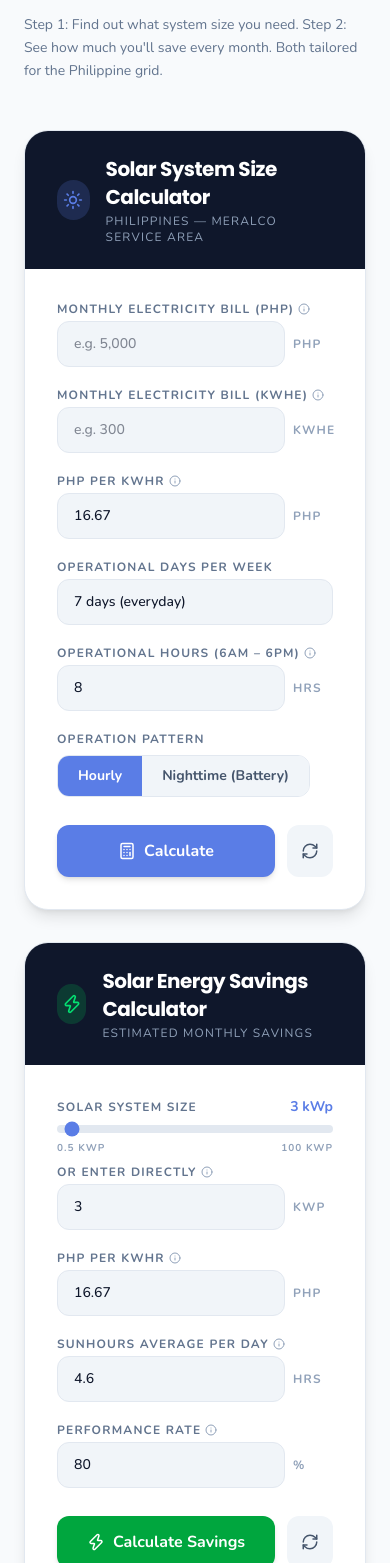
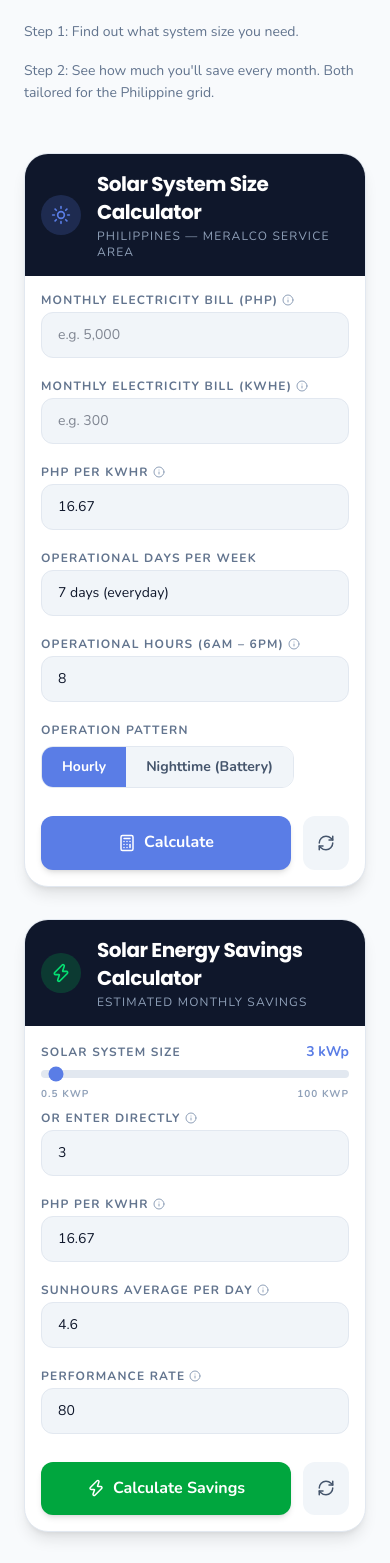
Before and after one commit to kitdea/aibishter-solar, a Next.js app: page /solar-calculator in a window 390 px wide. Shown: the part 1045-2608 px from the top of the page. Built offline with nearby package versions, Linux system fonts and the light colour scheme.

Commit message:
code simplified

```diff
--- a/src/app/globals.css
+++ b/src/app/globals.css
@@ -26,7 +26,10 @@
 body {
   background: var(--background);
   color: var(--foreground);
+  font-size: 1rem;
+  line-height: 1.6;
 }
+
 
 h1, h2, h3, h4, h5, h6 {
   font-family: var(--font-poppins), ui-sans-serif, system-ui, sans-serif;
--- a/src/app/layout.tsx
+++ b/src/app/layout.tsx
@@ -7,14 +7,16 @@ import { ThemeProvider } from "@/components/ThemeProvider";
 
 const poppins = Poppins({
   subsets: ["latin"],
-  weight: ["300", "400", "500", "600", "700", "800", "900"],
+  weight: ["400", "600", "700"],
   variable: "--font-poppins",
+  display: "swap",
 });
 
 const nunito = Nunito({
   subsets: ["latin"],
-  weight: ["300", "400", "500", "600", "700", "800"],
+  weight: ["400", "600", "700"],
   variable: "--font-nunito",
+  display: "swap",
 });
 
 export const metadata: Metadata = {
--- a/src/app/solar-calculator/page.tsx
+++ b/src/app/solar-calculator/page.tsx
@@ -44,19 +44,20 @@ function toNum(v: string): number {
   return isNaN(n) || n < 0 ? 0 : n;
 }
 
-function formatPHP(n: number): string {
-  return new Intl.NumberFormat("en-PH", {
+const phpFormatter = new Intl.NumberFormat("en-PH", {
   style: "currency",
   currency: "PHP",
   minimumFractionDigits: 2,
   maximumFractionDigits: 2,
-  }).format(n);
+});
+
+function formatPHP(n: number): string {
+  return phpFormatter.format(n);
 }
 
 // ─── Sub-components ───────────────────────────────────────────────────────────
 function InputField({
   label,
-  unit,
   value,
   onChange,
   type = "number",
@@ -67,7 +68,6 @@ function InputField({
   hint,
 }: {
   label: string;
-  unit?: string;
   value: string;
   onChange: (v: string) => void;
   type?: string;
@@ -88,7 +88,6 @@ function InputField({
           </span>
         )}
       </label>
-      <div className="flex items-center gap-2">
       <input
         id={id}
         type={type}
@@ -98,27 +97,19 @@ function InputField({
         value={value}
         onChange={(e) => onChange(e.target.value)}
         placeholder={placeholder}
-          className="flex-1 bg-slate-100 dark:bg-slate-800 border border-slate-200 dark:border-slate-700 rounded-xl px-4 py-3 text-slate-900 dark:text-white focus:outline-none focus:ring-2 focus:ring-accent-blue transition-all text-sm font-medium"
+        className="w-full bg-slate-100 dark:bg-slate-800 border border-slate-200 dark:border-slate-700 rounded-xl px-4 py-3 text-slate-900 dark:text-white focus:outline-none focus:ring-2 focus:ring-accent-blue transition-all text-sm font-medium"
       />
-        {unit && (
-          <span className="text-xs font-bold text-slate-400 dark:text-slate-500 uppercase tracking-widest w-10 shrink-0">
-            {unit}
-          </span>
-        )}
-      </div>
     </div>
   );
 }
 
 function SelectField({
   label,
-  unit,
   value,
   onChange,
   options,
 }: {
   label: string;
-  unit?: string;
   value: string;
   onChange: (v: string) => void;
   options: { label: string; value: string }[];
@@ -129,23 +120,16 @@ function SelectField({
       <label htmlFor={id} className="text-xs font-bold uppercase tracking-widest text-slate-500 dark:text-slate-400">
         {label}
       </label>
-      <div className="flex items-center gap-2">
       <select
         id={id}
         value={value}
         onChange={(e) => onChange(e.target.value)}
-          className="flex-1 bg-slate-100 dark:bg-slate-800 border border-slate-200 dark:border-slate-700 rounded-xl px-4 py-3 text-slate-900 dark:text-white focus:outline-none focus:ring-2 focus:ring-accent-blue transition-all text-sm font-medium appearance-none"
+        className="w-full bg-slate-100 dark:bg-slate-800 border border-slate-200 dark:border-slate-700 rounded-xl px-4 py-3 text-slate-900 dark:text-white focus:outline-none focus:ring-2 focus:ring-accent-blue transition-all text-sm font-medium appearance-none"
       >
         {options.map((o) => (
           <option key={o.value} value={o.value}>{o.label}</option>
         ))}
       </select>
-        {unit && (
-          <span className="text-xs font-bold text-slate-400 dark:text-slate-500 uppercase tracking-widest w-10 shrink-0">
-            {unit}
-          </span>
-        )}
-      </div>
     </div>
   );
 }
@@ -165,8 +149,7 @@ function ResultBadge({ label, value, unit }: { label: string; value: string; uni
 }
 
 // ─── Calculator 1: System Size ─────────────────────────────────────────────────
-function SystemSizeCalculator() {
-  const defaultInput: SizingInput = {
+const defaultSizingInput: SizingInput = {
   monthlyBillPHP: "",
   monthlyBillKWh: "",
   phpPerKWhr: String(MERALCO_RATE),
@@ -174,7 +157,9 @@ function SystemSizeCalculator() {
   opHours: "8",
   pattern: "hourly",
 };
-  const [input, setInput] = useState<SizingInput>(defaultInput);
+
+function SystemSizeCalculator() {
+  const [input, setInput] = useState<SizingInput>(defaultSizingInput);
   const [result, setResult] = useState<number | null>(null);
 
   const set = useCallback(
@@ -215,7 +200,7 @@ function SystemSizeCalculator() {
   };
 
   const reset = () => {
-    setInput(defaultInput);
+    setInput(defaultSizingInput);
     setResult(null);
   };
 
@@ -232,8 +217,8 @@ function SystemSizeCalculator() {
   return (
     <div className="bg-white dark:bg-slate-900 rounded-3xl border border-slate-200 dark:border-slate-800 shadow-lg overflow-hidden">
       {/* Header */}
-      <div className="bg-slate-900 dark:bg-slate-800 px-8 py-6 flex items-center gap-4">
-        <div className="w-10 h-10 rounded-full bg-accent-blue/20 flex items-center justify-center">
+      <div className="bg-slate-900 dark:bg-slate-800 px-4 py-4 sm:px-8 sm:py-6 flex items-center gap-4">
+        <div className="w-10 h-10 rounded-full bg-accent-blue/20 flex items-center justify-center shrink-0">
           <Sun size={20} className="text-accent-blue" />
         </div>
         <div>
@@ -244,12 +229,11 @@ function SystemSizeCalculator() {
         </div>
       </div>
 
-      <div className="p-8 space-y-5">
+      <div className="p-4 sm:p-8 space-y-5">
         {/* Bill inputs */}
         <div className="grid grid-cols-1 sm:grid-cols-2 gap-5">
           <InputField
             label="Monthly Electricity Bill (PHP)"
-            unit="PHP"
             value={input.monthlyBillPHP}
             onChange={set("monthlyBillPHP")}
             placeholder="e.g. 5,000"
@@ -258,7 +242,6 @@ function SystemSizeCalculator() {
           />
           <InputField
             label="Monthly Electricity Bill (kWhe)"
-            unit="kWhe"
             value={input.monthlyBillKWh}
             onChange={set("monthlyBillKWh")}
             placeholder="e.g. 300"
@@ -269,7 +252,6 @@ function SystemSizeCalculator() {
 
         <InputField
           label="PHP per kWhr"
-          unit="PHP"
           value={input.phpPerKWhr}
           onChange={set("phpPerKWhr")}
           placeholder={String(MERALCO_RATE)}
@@ -278,7 +260,6 @@ function SystemSizeCalculator() {
           hint="Check your Meralco or distribution utility bill. Average residential rate is PHP 16.67/kWh."
         />
 
-        <div className="grid grid-cols-1 sm:grid-cols-2 gap-5">
         <SelectField
           label="Operational Days per Week"
           value={input.daysPerWeek}
@@ -287,7 +268,6 @@ function SystemSizeCalculator() {
         />
         <InputField
           label="Operational Hours (6am – 6pm)"
-            unit="hrs"
           value={input.opHours}
           onChange={set("opHours")}
           placeholder="8"
@@ -296,7 +276,6 @@ function SystemSizeCalculator() {
           step="0.5"
           hint="How many hours per day does your household/business operate during solar production hours?"
         />
-        </div>
 
         {/* Pattern Toggle */}
         <div className="flex flex-col gap-2">
@@ -364,14 +343,15 @@ function SystemSizeCalculator() {
 }
 
 // ─── Calculator 2: Savings ─────────────────────────────────────────────────────
-function SavingsCalculator() {
-  const defaultInput: SavingsInput = {
+const defaultSavingsInput: SavingsInput = {
   systemSizeKWp: "3",
   phpPerKWhr: String(MERALCO_RATE),
   sunHours: String(PH_PEAK_SUN_HOURS),
   performanceRate: String(DEFAULT_PERF_RATIO),
 };
-  const [input, setInput] = useState<SavingsInput>(defaultInput);
+
+function SavingsCalculator() {
+  const [input, setInput] = useState<SavingsInput>(defaultSavingsInput);
   const [result, setResult] = useState<number | null>(null);
 
   const set = useCallback(
@@ -396,15 +376,15 @@ function SavingsCalculator() {
   };
 
   const reset = () => {
-    setInput(defaultInput);
+    setInput(defaultSavingsInput);
     setResult(null);
   };
 
   return (
     <div className="bg-white dark:bg-slate-900 rounded-3xl border border-slate-200 dark:border-slate-800 shadow-lg overflow-hidden">
       {/* Header */}
-      <div className="bg-slate-900 dark:bg-slate-800 px-8 py-6 flex items-center gap-4">
-        <div className="w-10 h-10 rounded-full bg-green-500/20 flex items-center justify-center">
+      <div className="bg-slate-900 dark:bg-slate-800 px-4 py-4 sm:px-8 sm:py-6 flex items-center gap-4">
+        <div className="w-10 h-10 rounded-full bg-green-500/20 flex items-center justify-center shrink-0">
           <Zap size={20} className="text-green-400" />
         </div>
         <div>
@@ -415,7 +395,7 @@ function SavingsCalculator() {
         </div>
       </div>
 
-      <div className="p-8 space-y-5">
+      <div className="p-4 sm:p-8 space-y-5">
         {/* Slider for system size */}
         <div className="flex flex-col gap-2">
           <div className="flex justify-between items-center">
@@ -440,7 +420,6 @@ function SavingsCalculator() {
           {/* Also allow direct input */}
           <InputField
             label="Or Enter Directly"
-            unit="kWp"
             value={input.systemSizeKWp}
             onChange={set("systemSizeKWp")}
             placeholder="e.g. 3"
@@ -453,7 +432,6 @@ function SavingsCalculator() {
 
         <InputField
           label="PHP per kWhr"
-          unit="PHP"
           value={input.phpPerKWhr}
           onChange={set("phpPerKWhr")}
           placeholder={String(MERALCO_RATE)}
@@ -464,7 +442,6 @@ function SavingsCalculator() {
 
         <InputField
           label="Sunhours Average per Day"
-          unit="hrs"
           value={input.sunHours}
           onChange={set("sunHours")}
           placeholder={String(PH_PEAK_SUN_HOURS)}
@@ -476,7 +453,6 @@ function SavingsCalculator() {
 
         <InputField
           label="Performance Rate"
-          unit="%"
           value={input.performanceRate}
           onChange={set("performanceRate")}
           placeholder={String(DEFAULT_PERF_RATIO)}
@@ -541,6 +517,13 @@ function SavingsCalculator() {
 }
 
 // ─── Page ─────────────────────────────────────────────────────────────────────
+const quickStats = [
+  { icon: <Sun size={20} />, label: "Avg. Peak Sun Hours", value: "4.6 hrs/day", note: "Philippines PAGASA" },
+  { icon: <Zap size={20} />, label: "Meralco Ref. Rate", value: "PHP 16.67/kWh", note: "Residential average" },
+  { icon: <Leaf size={20} />, label: "System Performance", value: "75–85%", note: "PH climate-adjusted" },
+  { icon: <ShieldCheck size={20} />, label: "Panel Warranty", value: "25 Years", note: "Manufacturer guarantee" },
+];
+
 export default function SolarCalculatorPage() {
   return (
     <div className="bg-slate-50 dark:bg-slate-950 min-h-screen pt-32 pb-24 overflow-hidden">
@@ -552,6 +535,7 @@ export default function SolarCalculatorPage() {
           alt="Solar panels on rooftop in the Philippines — Aibishter Solar Calculator"
           fill
           priority
+          sizes="(max-width: 1280px) 98vw, 1280px"
           suppressHydrationWarning
           className="object-cover object-center scale-105"
         />
@@ -587,12 +571,7 @@ export default function SolarCalculatorPage() {
       {/* Quick Stats Banner */}
       <section className="max-w-7xl mx-auto px-6 md:px-12 mb-20">
         <div className="grid grid-cols-2 md:grid-cols-4 gap-4">
-          {[
-            { icon: <Sun size={20} />, label: "Avg. Peak Sun Hours", value: "4.6 hrs/day", note: "Philippines PAGASA" },
-            { icon: <Zap size={20} />, label: "Meralco Ref. Rate", value: "PHP 16.67/kWh", note: "Residential average" },
-            { icon: <Leaf size={20} />, label: "System Performance", value: "75–85%", note: "PH climate-adjusted" },
-            { icon: <ShieldCheck size={20} />, label: "Panel Warranty", value: "25 Years", note: "Manufacturer guarantee" },
-          ].map((stat, i) => (
+          {quickStats.map((stat, i) => (
             <motion.div
               key={i}
               initial={{ opacity: 0, y: 20 }}
@@ -625,8 +604,10 @@ export default function SolarCalculatorPage() {
             </h2>
           </div>
           <p className="text-slate-500 dark:text-slate-400 text-sm max-w-sm leading-relaxed">
-            Step 1: Find out what system size you need. Step 2: See how much you&apos;ll save every
-            month. Both tailored for the Philippine grid.
+            Step 1: Find out what system size you need.
+          </p>
+          <p className="text-slate-500 dark:text-slate-400 text-sm max-w-sm leading-relaxed">
+            Step 2: See how much you&apos;ll save every month. Both tailored for the Philippine grid.
           </p>
         </div>
 
@@ -686,10 +667,7 @@ export default function SolarCalculatorPage() {
 
       {/* Disclaimer */}
       <section className="max-w-7xl mx-auto px-6 md:px-12 mb-20">
-        <div className="bg-amber-50 dark:bg-amber-900/10 border border-amber-200 dark:border-amber-800/30 rounded-3xl p-8 flex gap-5">
-          <div className="text-amber-500 mt-0.5 shrink-0">
-            <Info size={22} suppressHydrationWarning />
-          </div>
+        <div className="bg-amber-50 dark:bg-amber-900/10 border border-amber-200 dark:border-amber-800/30 rounded-3xl p-8">
           <div>
             <h3 className="text-base font-bold text-amber-800 dark:text-amber-400 mb-2">
               Important Disclaimer
```
Also changed, not shown: src/app/blog/layout.tsx (added, +33 -0 lines), src/app/contact/layout.tsx (added, +32 -0 lines), src/app/contact/page.tsx (+13 -12 lines), src/app/page.tsx (+9 -8 lines), src/app/projects/layout.tsx (added, +33 -0 lines). Lines whose indentation alone changed are shown as unchanged.
